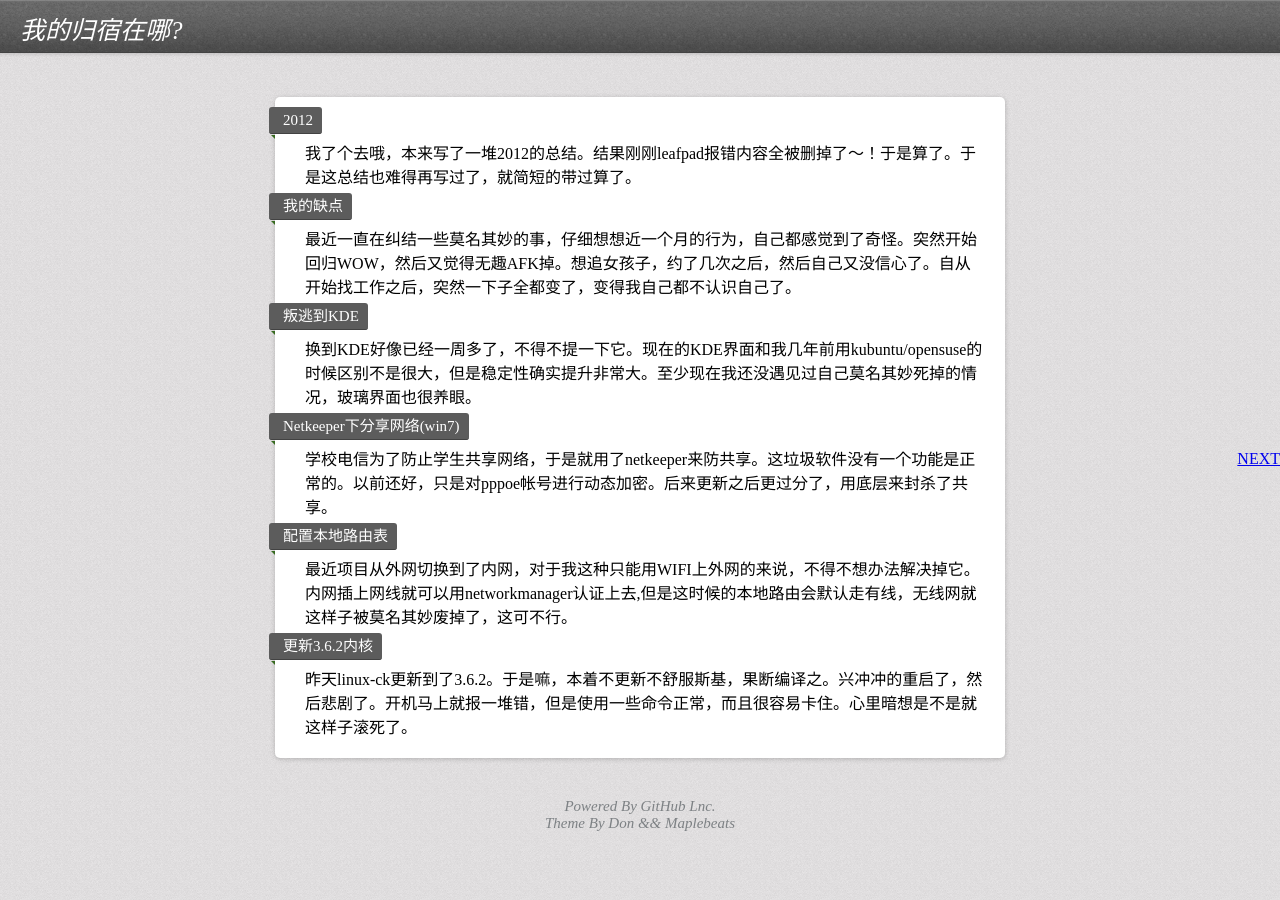
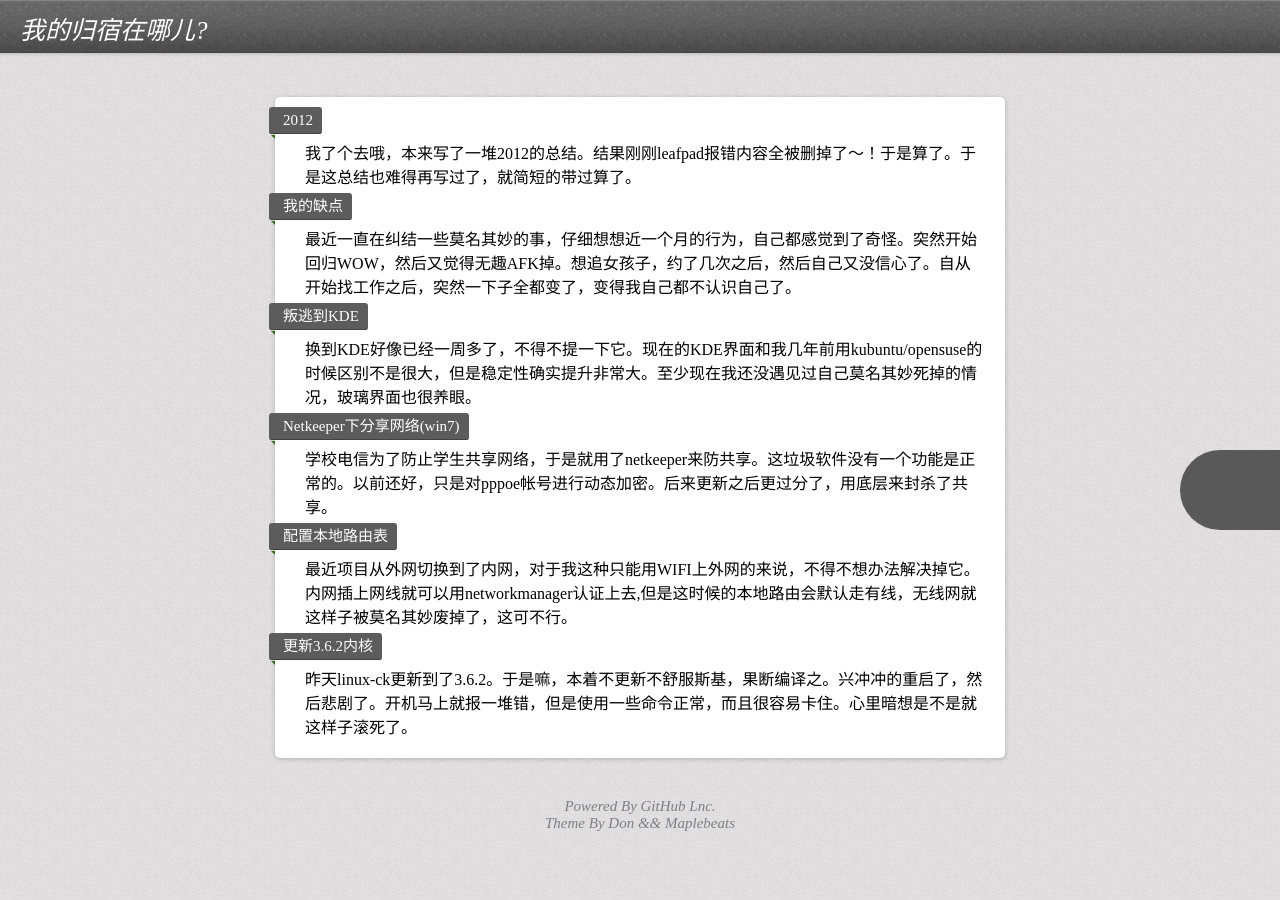
Before and after one commit to danielcgold/maplebeats.github.io, a Jekyll site: the page built from blog.html, in a window 1280 px wide. Built offline with Jekyll 4.4.1, drawn with Linux system fonts in a browser that asks for light colours; some web fonts are replaced.

Commit message:
update nav

```diff
--- a/_layouts/blog.html
+++ b/_layouts/blog.html
@@ -19,7 +19,7 @@
 	<body>
 		<header>
 			<div class="logobar">
-                <div class="logobar_title"><a href="/blog.html">我的归宿在哪?</a></div>
+                <div class="logobar_title"><a href="/blog.html">我的归宿在哪儿?</a></div>
 			</div>
 		</header>
 		<div class="inc">
--- a/blog.html
+++ b/blog.html
@@ -7,12 +7,8 @@ stylesheet:
     - /css/blog.css
 ---
 <nav class="updown" id='nav-button'>
-    <div id="prev" class="button" style='display:none'>
-        <a href="javascript:void(0)">PREV</a>
-    </div>
-    <div id="next" class="button">
-        <a href="javascript:void(0)">NEXT</a>
-    </div>
+    <a id="prev" class="button" style='display:none' href="javascript:void(0)"></a>
+    <a id="next" class="button" href="javascript:void(0)"></a>
 </nav>
 <div id="posts">
 </div>
--- a/css/blog.css
+++ b/css/blog.css
@@ -1,12 +1,30 @@
 .button{
+    display: block;
     position: fixed;
     top: 50%;
+    width: 200px;
+    height: 80px;
+    border-radius: 200px;
+    background: #595959;
+}
+.button a{
+    border: 2px solid;
+    border-radius: 150px;
+}
+a:focus{
+    outline: none;
 }
 #prev{
-    left:0;
+    left: -100px;
+}
+#prev a{
+    float: right;
 }
 #next{
-    right:0;
+    right: -100px;
+}
+#next a{
+    float: left;
 }
 li,ul{
     list-style: none;
```
Also changed, not shown: _layouts/post.html (+2 -6 lines).
